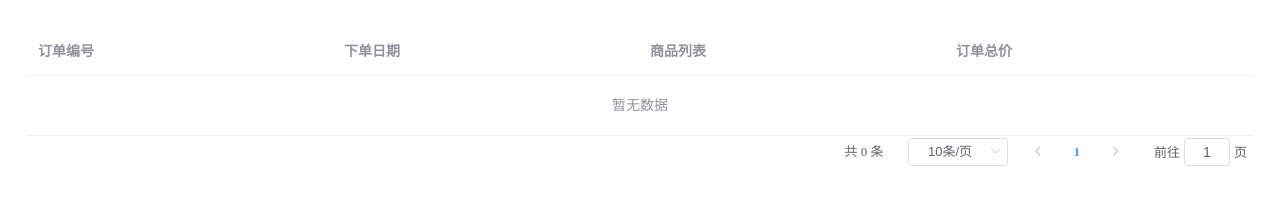
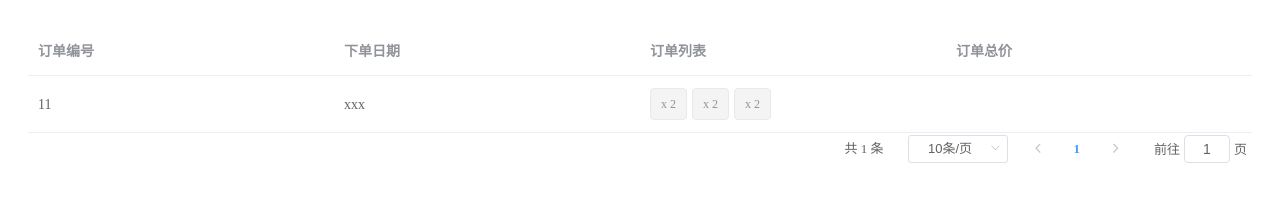
Before and after one commit to wangyoupeng/scli, a Vue app: page /#/orders in a window 1280 px wide. Shown: the top 216 px of the page. Built offline with nearby package versions, Linux system fonts and the light colour scheme; no server answers.

Commit message:
order list ok

```diff
--- a/src/views/OrdersList.vue
+++ b/src/views/OrdersList.vue
@@ -3,14 +3,14 @@
     <el-table :data="orderList" style="width: 100%">
       <el-table-column prop="id" label="订单编号"></el-table-column>
       <el-table-column prop="date" label="下单日期"></el-table-column>
-      <el-table-column label="商品列表">
+      <el-table-column label="订单列表">
         <template slot-scope="{ row }">
-          <el-tag v-for="product in row.products" :key="product.id" closable type="info">
-            {{ product.name }} x {{ product.quantity }}
+          <el-tag v-for="product in row.orderItems" :key="product.id" type="info">
+            {{ product.goods_name }} x {{ product.amount }}
           </el-tag>
         </template>
       </el-table-column>
-      <el-table-column prop="totalPrice" label="订单总价"></el-table-column>
+      <el-table-column prop="price" label="订单总价"></el-table-column>
     </el-table>
     <el-pagination
       :page-size="pageSize"
@@ -46,10 +46,47 @@ export default {
     return {
       orderList: [
         //订单列表数据
+        {
+          id: 11,
+          date: "xxx",
+          totalPrice: 232,
+          orderItems:[{
+            id: 3233,
+            name:'矿泉水',
+            amount: 2,
+          },{
+            id: 3234,
+            name:'矿泉水',
+            amount: 2,
+          },{
+            id: 3235,
+            name:'矿泉水',
+            amount: 2,
+          }]
+        }
       ],
       pageSize: 10, // 分页大小
       currentPage: 1, // 当前页码
     };
   },
+  activated() {
+    // this.methods.handleSearch()
+    console.log("aaaa")
+    this.reloadPage()
+  },
+  methods: {
+    reloadPage(){
+      const params = { user_id: 10000 }
+        this.$axios.get('/appapi/orders/list',params )
+          .then(res => {
+            this.orderList = res.data.list;
+            alert(res.data.list.length)
+          })
+          .catch(error => {
+            console.error("errorrrr:::: ", error);
+          });
+    },
+  },
+
 };
 </script>
```
